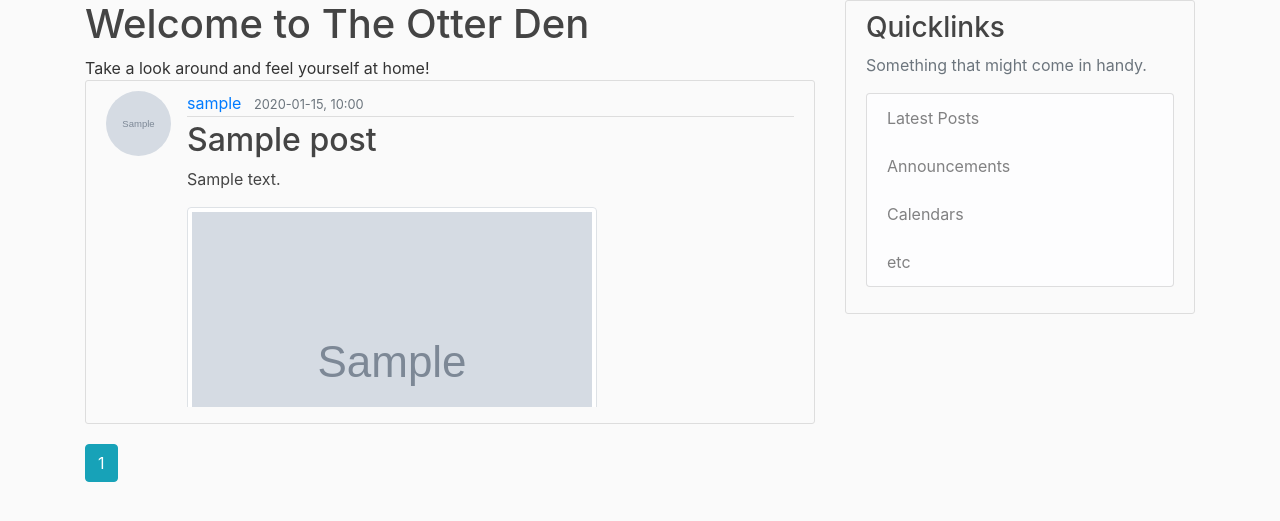
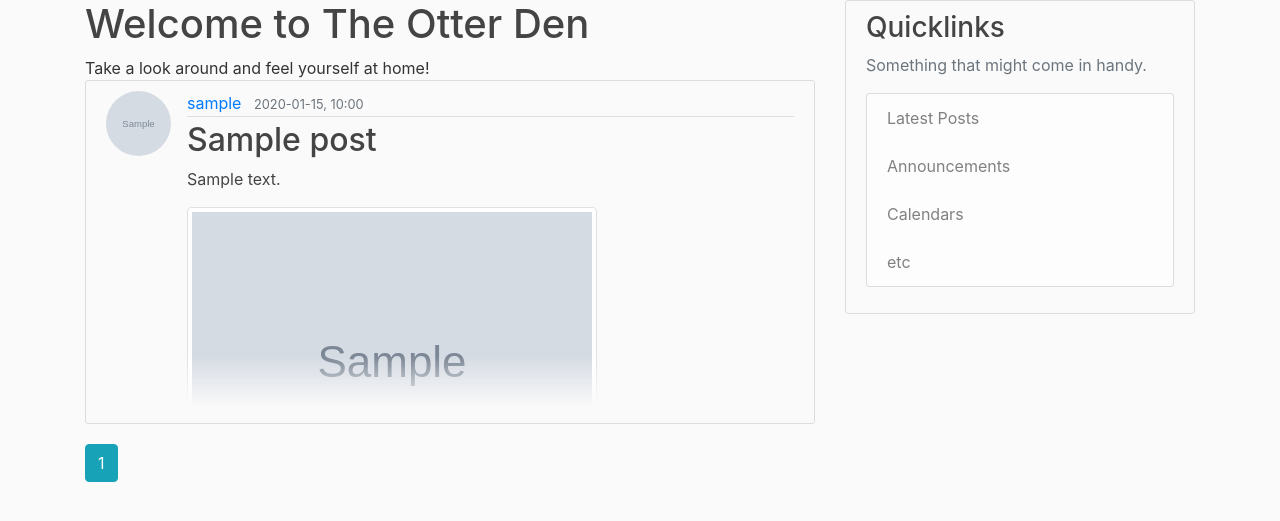
Before and after one commit to ByteOtter/OtterDen, a Flask app: page / in a window 1280 px wide. Shown: the part 110-631 px from the top of the page. Run offline with Flask 2, Linux system fonts and the light colour scheme; tables that the repository leaves empty hold one stand-in row (values such as "Sample post"); grey boxes marked "Sample" are stand-in pictures; some libraries are stand-ins or nearby versions.

Commit message:
Add image fading to preview images (#81)

```diff
--- a/OtterDen/otter_den/static/main.css
+++ b/OtterDen/otter_den/static/main.css
@@ -170,6 +170,12 @@ h1, h2, h3, h4, h5, h6 {
   max-height: 200px;
 }
 
+/* Mask for preview images */
+.post-img-preview img{
+  -webkit-mask-image:-webkit-linear-gradient(top, bottom, rgba(0,0,0,1) 150px, rgba(0,0,0,0) 200px);
+      mask-image: linear-gradient(to bottom,  rgba(0,0,0,1) 150px, rgba(0,0,0,0) 200px);
+}
+
 /* Expanded Image view on click */
 .modal-img {
   display: none; /* Hidden by default */
```
